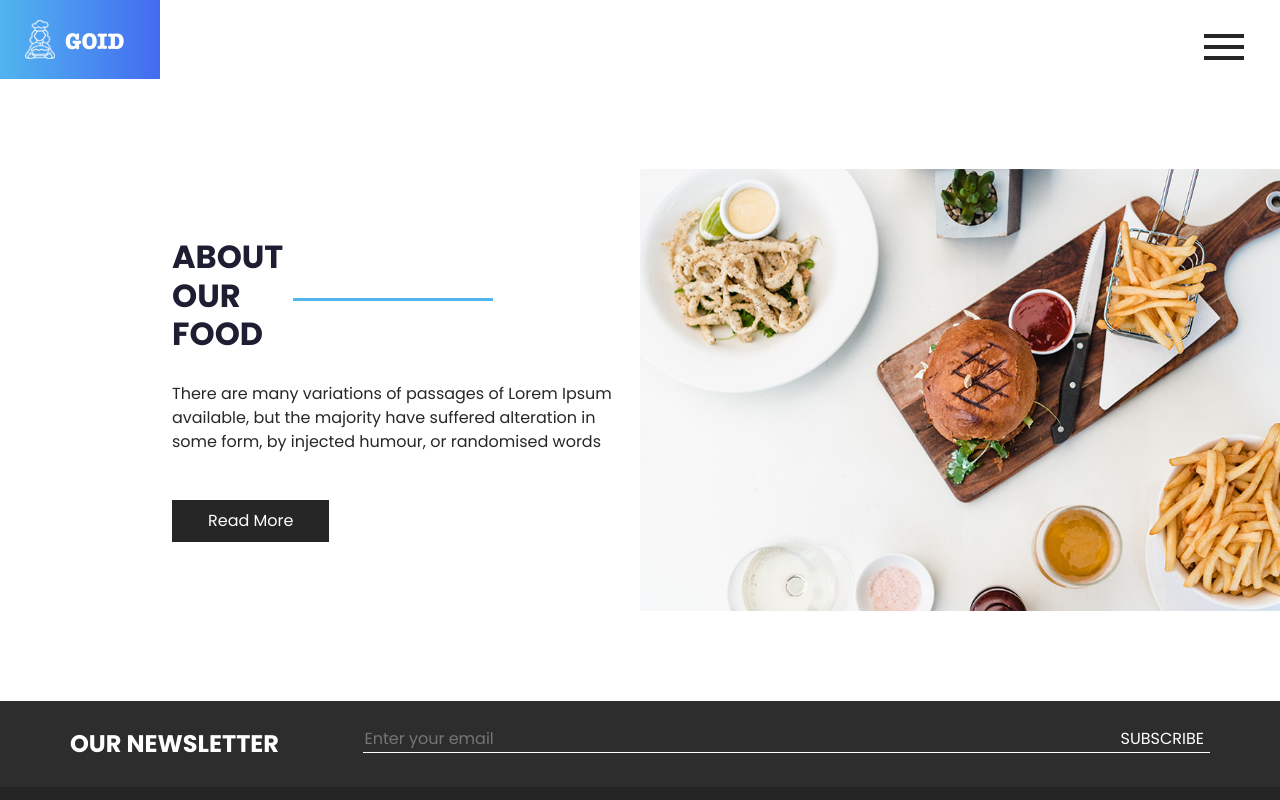
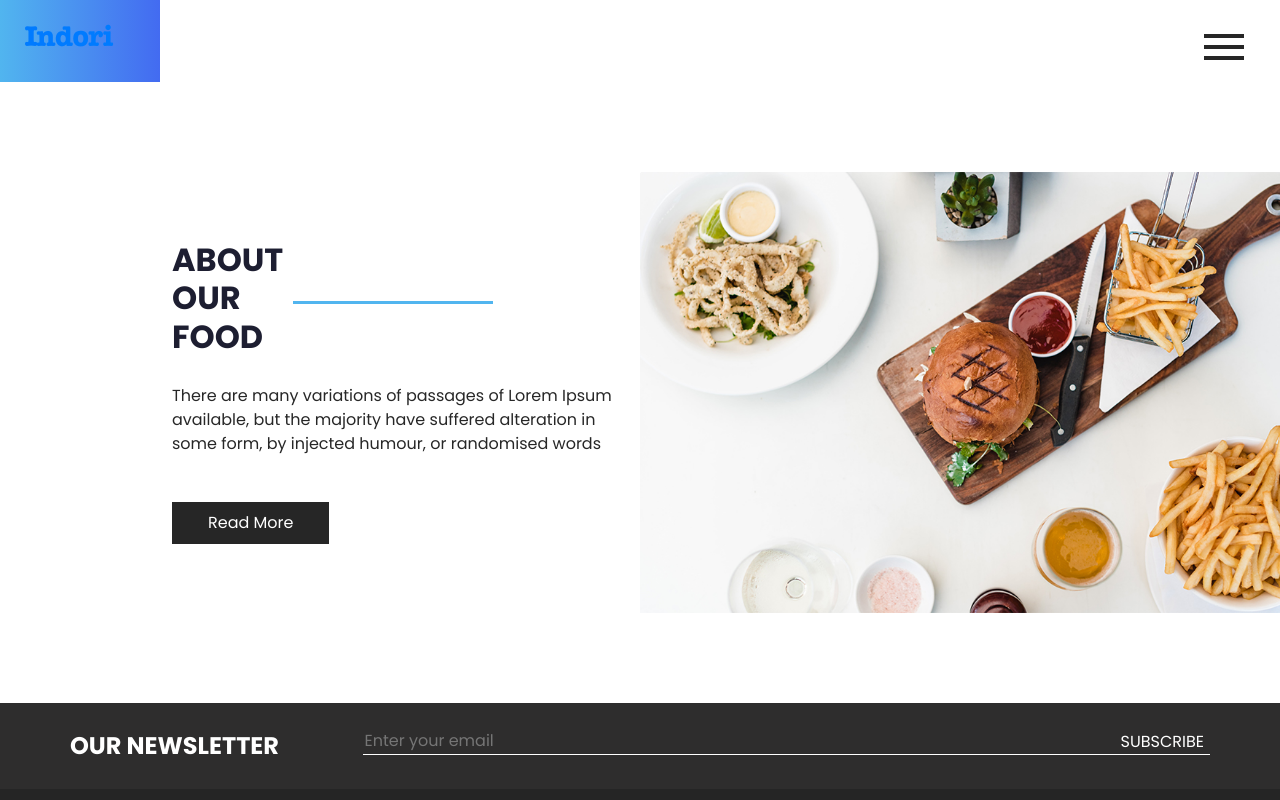
Before and after one commit to Nitinmalviy/myfirsthostweb1, a plain HTML site: page about.html in a window 1280 px wide. Shown: the top 800 px of the page. Drawn offline with nearby package versions, Linux system fonts and the light colour scheme.

Commit message:
Update about.html

```diff
--- a/about.html
+++ b/about.html
@@ -37,10 +37,7 @@
       <div class="container-fluid">
         <nav class="navbar navbar-expand-lg custom_nav-container">
           <a class="navbar-brand" href="index.html">
-            <img src="images/logo.png" alt="" />
-            <span>
-              Goid
-            </span>
+           <h3>Indori</h3>
           </a>
 
           <div class="navbar-collapse" id="">
```
